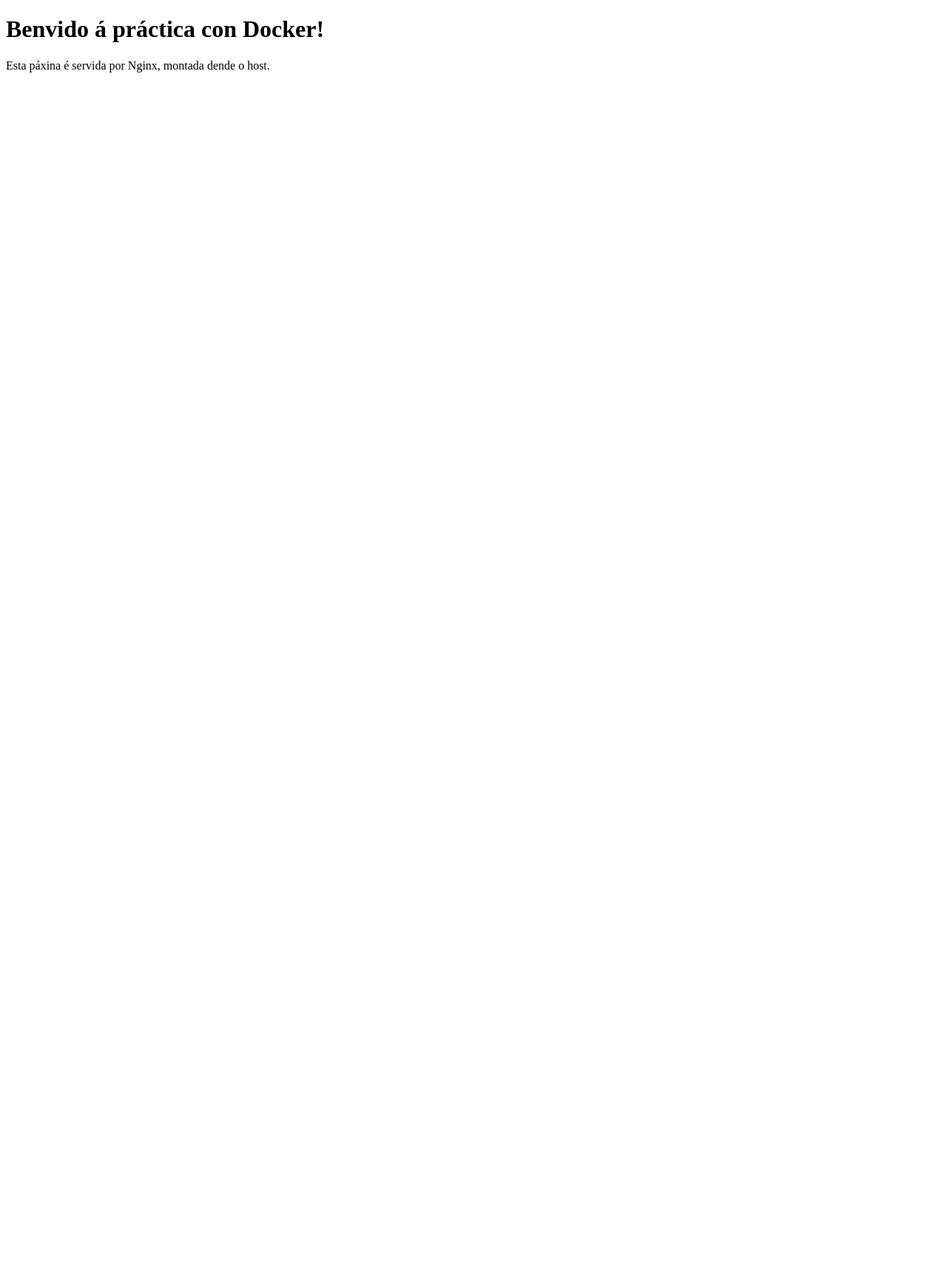
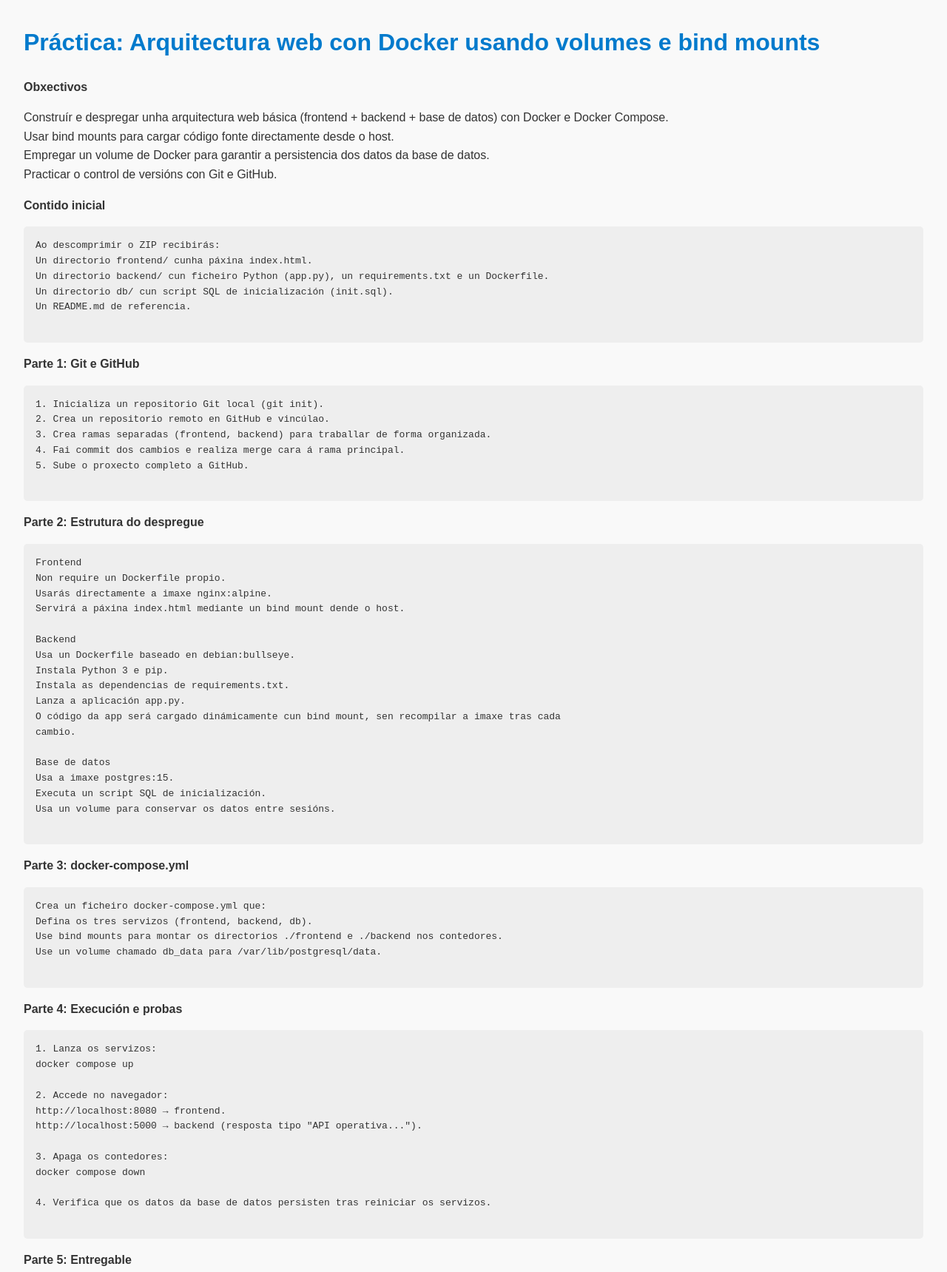
Before and after one commit to GitAlberto18/practica-docker, a plain HTML site: page frontend/index.html in a window 1280 px wide. Shown: the top 1719 px of the page at 74% size. Before the commit the page ends 800 px from the top, so only its background shows below. Drawn offline with Linux system fonts and the light colour scheme.

Commit message:
Añadida página index.html con contenido para frontend

```diff
--- a/frontend/index.html
+++ b/frontend/index.html
@@ -1,8 +1,142 @@
 <!DOCTYPE html>
-<html>
-<head><title>Frontend</title></head>
+<html lang="es">
+<head>
+    <meta charset="UTF-8" />
+    <title>Práctica: Arquitectura web con Docker usando volumes e bind mounts</title>
+    <style>
+        body {
+            font-family: Arial, sans-serif;
+            margin: 2rem;
+            background-color: #f9f9f9;
+            color: #333;
+            line-height: 1.6;
+        }
+        h1 {
+            color: #007acc;
+        }
+        h2 {
+            color: #004a99;
+            margin-top: 2rem;
+        }
+        pre {
+            background: #eee;
+            padding: 1rem;
+            border-radius: 5px;
+            white-space: pre-wrap;
+        }
+    </style>
+</head>
 <body>
-  <h1>Benvido á práctica con Docker!</h1>
-  <p>Esta páxina é servida por Nginx, montada dende o host.</p>
+    <h1>Práctica: Arquitectura web con Docker usando volumes e bind mounts</h1>
+
+    <p><strong>Obxectivos</strong></p>
+    <p>
+        Construír e despregar unha arquitectura web básica (frontend + backend + base de datos) con Docker
+        e Docker Compose.<br/>
+        Usar bind mounts para cargar código fonte directamente desde o host.<br/>
+        Empregar un volume de Docker para garantir a persistencia dos datos da base de datos.<br/>
+        Practicar o control de versións con Git e GitHub.
+    </p>
+
+    <p><strong>Contido inicial</strong></p>
+    <pre>
+Ao descomprimir o ZIP recibirás:
+Un directorio frontend/ cunha páxina index.html.
+Un directorio backend/ cun ficheiro Python (app.py), un requirements.txt e un Dockerfile.
+Un directorio db/ cun script SQL de inicialización (init.sql).
+Un README.md de referencia.
+    </pre>
+
+    <p><strong>Parte 1: Git e GitHub</strong></p>
+    <pre>
+1. Inicializa un repositorio Git local (git init).
+2. Crea un repositorio remoto en GitHub e vincúlao.
+3. Crea ramas separadas (frontend, backend) para traballar de forma organizada.
+4. Fai commit dos cambios e realiza merge cara á rama principal.
+5. Sube o proxecto completo a GitHub.
+    </pre>
+
+    <p><strong>Parte 2: Estrutura do despregue</strong></p>
+    <pre>
+Frontend
+Non require un Dockerfile propio.
+Usarás directamente a imaxe nginx:alpine.
+Servirá a páxina index.html mediante un bind mount dende o host.
+
+Backend
+Usa un Dockerfile baseado en debian:bullseye.
+Instala Python 3 e pip.
+Instala as dependencias de requirements.txt.
+Lanza a aplicación app.py.
+O código da app será cargado dinámicamente cun bind mount, sen recompilar a imaxe tras cada
+cambio.
+
+Base de datos
+Usa a imaxe postgres:15.
+Executa un script SQL de inicialización.
+Usa un volume para conservar os datos entre sesións.
+    </pre>
+
+    <p><strong>Parte 3: docker-compose.yml</strong></p>
+    <pre>
+Crea un ficheiro docker-compose.yml que:
+Defina os tres servizos (frontend, backend, db).
+Use bind mounts para montar os directorios ./frontend e ./backend nos contedores.
+Use un volume chamado db_data para /var/lib/postgresql/data.
+    </pre>
+
+    <p><strong>Parte 4: Execución e probas</strong></p>
+    <pre>
+1. Lanza os servizos:
+docker compose up
+
+2. Accede no navegador:
+http://localhost:8080 → frontend.
+http://localhost:5000 → backend (resposta tipo "API operativa...").
+
+3. Apaga os contedores:
+docker compose down
+
+4. Verifica que os datos da base de datos persisten tras reiniciar os servizos.
+    </pre>
+
+    <p><strong>Parte 5: Entregable</strong></p>
+    <pre>
+1. Subir a GitHub:
+docker-compose.yml
+Dockerfile do backend
+Código HTML e Python
+Script SQL
+README con instrucións
+
+2. Incluír no README:
+Breve descrición do proxecto
+Composición dos servizos
+Comandos principais para executar o proxecto
+
+3. Entregar un arquivo de texto coa URL do repositorio en GitHub
+    </pre>
+
+    <p><strong>Recomendacións</strong></p>
+    <pre>
+Fai commit frecuentes e con mensaxes claros.
+Usa ramas e merges de maneira organizada.
+Fai push de cada rama a GitHub
+    </pre>
+
+    <p><strong>Rúbrica de avaliación da práctica: Docker + Git + Compose</strong></p>
+    <pre>
+Cada criterio puntúase sobre 2 puntos, podendo acadar un máximo de 6 puntos totais.
+
+Criterio                Baixo (0,75 puntos)           Medio (1,5 puntos)            Alto (2 puntos)
+Uso de Git e GitHub     Repo incompleto ou con erros   Estrutura razoable            Uso correcto de ramas, commits
+                        ou sen boas prácticas          Uso básico de ramas           frecuentes, repo en GitHub
+
+Creación de imaxes       Erros ou mal estruturada       Funciona ben con detalles     Funcional, clara, segura e
+Docker                   Inclúe paquetes innecesarios   mellorables                  optimizada
+
+Composición con          Ficheiro incompleto            Funcional pero con limitación Composición completa,
+Docker Compose            ou con erros                   es                         bind mounts, volumes e dependencias
+    </pre>
 </body>
 </html>
```
Also changed, not shown: entrega.txt (added), 2 other files.
